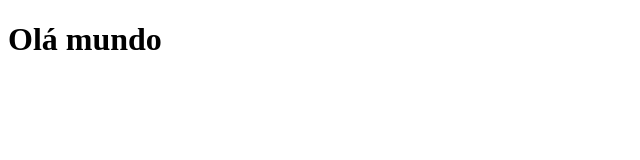
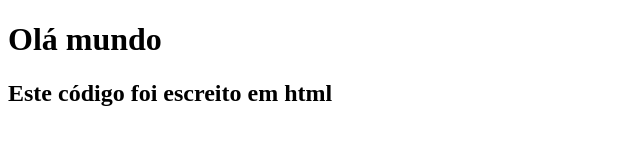
Before and after one commit to Erick-BFS/ola-mundo, a plain HTML site: page index.html in a window 1280 px wide. Shown: the whole page, without its empty margins (0-640 px from the left). Drawn offline with Linux system fonts and the light colour scheme.

Commit message:
Update index.html

```diff
--- a/index.html
+++ b/index.html
@@ -6,6 +6,7 @@
 	<title>Olá mundo</title>
 <body>
 	<h1>Olá mundo</h1>
+	<h2>Este código foi escreito em html</h2>
 </body>
 
 </head>
```
